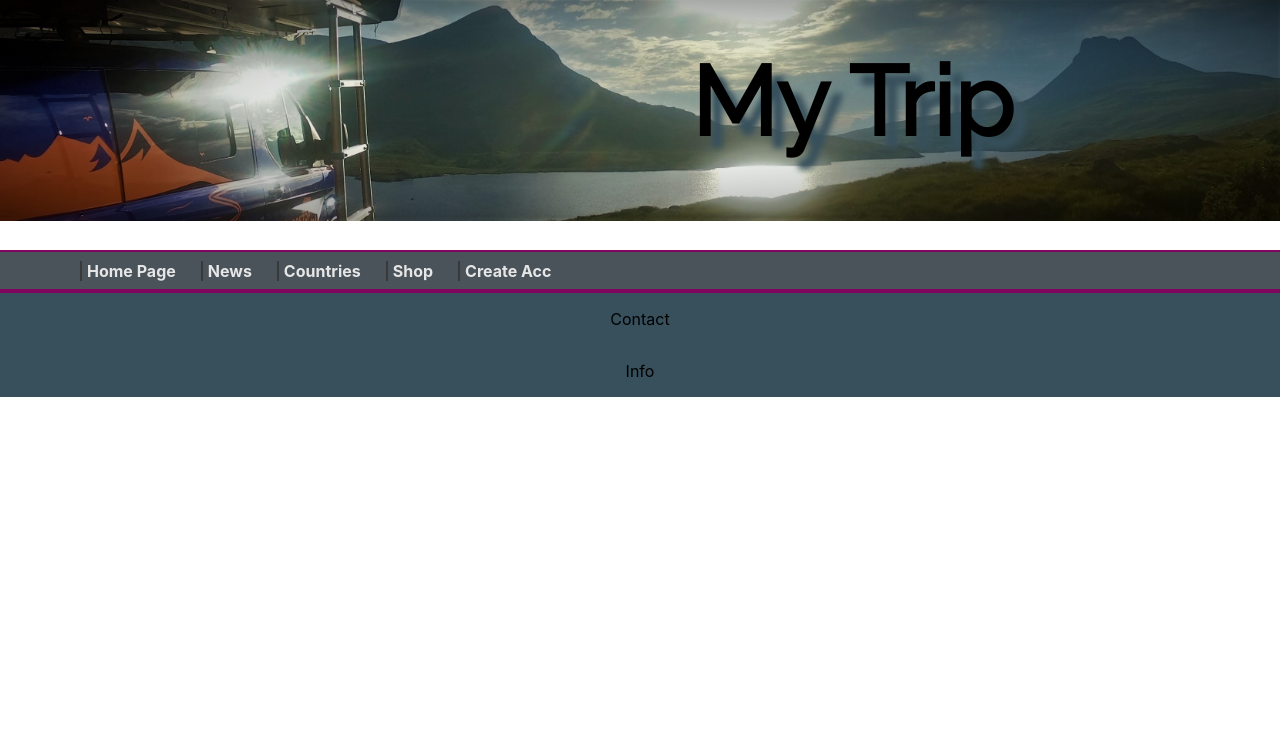
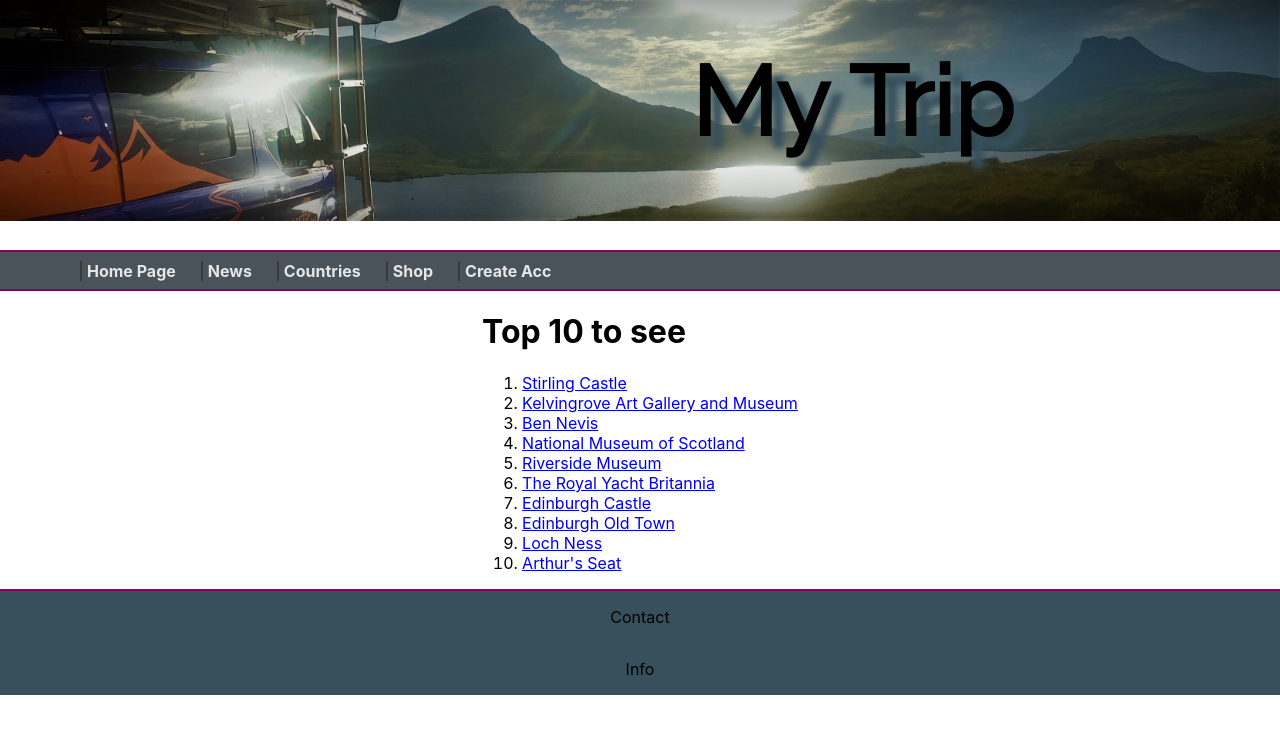
Before and after one commit to Lineles/mytrip, a React (Create React App) app: page /Scottland in a window 1280 px wide. Shown: the top 734 px of the page. Built offline with nearby package versions, Linux system fonts and the light colour scheme.

Commit message:
Top 10 to see in Scottland

```diff
--- a/src/Components/Countries/Scottland/Scottland.css
+++ b/src/Components/Countries/Scottland/Scottland.css
@@ -13,3 +13,10 @@
     --Jetcolor: #39393A ;
     --Blackcolor: #07070A ;
   }
+
+  .Scottland-main-container{
+    display: flex;
+    flex-direction: column;
+    justify-content: center;
+    align-items: center;
+  }
--- a/src/Components/Countries/Scottland/Scottland.jsx
+++ b/src/Components/Countries/Scottland/Scottland.jsx
@@ -5,7 +5,33 @@ function Scottland ( ) {
 
     return(
 
-        <div>
+        <div className="Scottland-main-container">
+            <div>
+                <h1> Top 10 to see </h1>
+                    <ol>
+                        <li><a href="https://en.wikipedia.org/wiki/Stirling_Castle" >Stirling Castle</a></li>
+                        <li><a href="https://en.wikipedia.org/wiki/Kelvingrove_Art_Gallery_and_Museum" >Kelvingrove Art Gallery and Museum</a></li>
+                        <li><a href="https://en.wikipedia.org/wiki/Ben_Nevis" >Ben Nevis</a></li>
+                        <li><a href="https://en.wikipedia.org/wiki/National_Museum_of_Scotland" >National Museum of Scotland</a></li>
+                        <li><a href="https://www.glasgowlife.org.uk/museums/venues/riverside-museum" >Riverside Museum</a></li>
+                        <li><a href="https://en.wikipedia.org/wiki/HMY_Britannia" >The Royal Yacht Britannia</a></li>
+                        <li><a href="https://en.wikipedia.org/wiki/Edinburgh_Castle" >Edinburgh Castle</a></li>
+                        <li><a href="https://en.wikipedia.org/wiki/Old_Town,_Edinburgh" >Edinburgh Old Town</a></li>
+                        <li><a href="https://en.wikipedia.org/wiki/Loch_Ness" >Loch Ness</a></li>
+                        <li><a href="https://en.wikipedia.org/wiki/Arthur%27s_Seat" >Arthur's Seat</a></li>
+                    </ol>
+
+
+
+            </div>
+
+
+
+
+
+
+
+
 
 
         </div>
```
